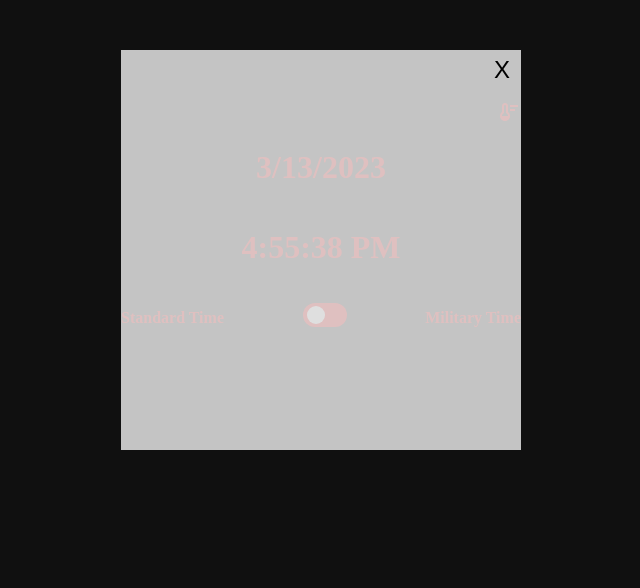
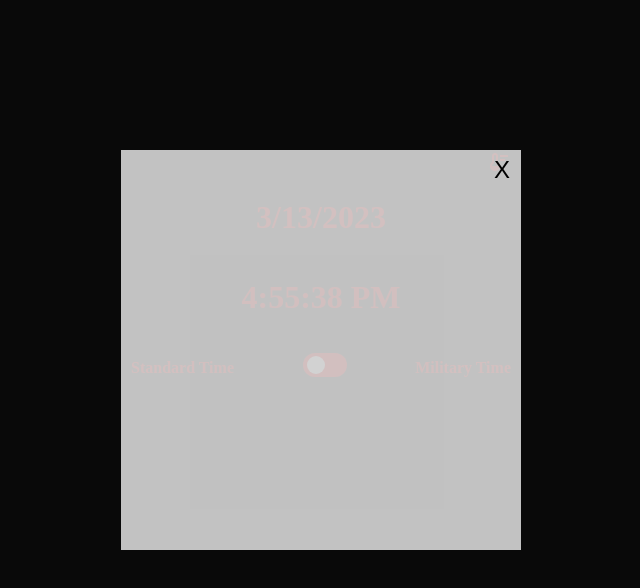
Before and after one commit to pabi26/Digital-Clock, a plain HTML site: page index.html in a window 1280 px wide. Both pictures are taken after a click on the icon "thermostat". Shown: the whole page, without its empty margins (319-959 px from the left). Drawn offline with nearby package versions, Linux system fonts and the light colour scheme; no server answers.

Commit message:
final touches'

```diff
--- a/index.js
+++ b/index.js
@@ -95,7 +95,7 @@ async function getWeather(city) {
       const info = document.getElementById("info");
       info.innerHTML = `
         <h1>Local Weather Forecast</h1>
-        <h3 id="location">${city}:</h3>
+        <h3 id="location">${city}</h3>
         <h3 id="temp">${temp}°C</h3>
         <h3 id="statement">The weather in ${city} is currently ${temp}°C with ${description}.</h3>
       `;
--- a/styles.css
+++ b/styles.css
@@ -17,13 +17,14 @@ span:hover{
   color: blue;
 }
 
+
 #weather-pop{
   position: fixed;
   top: 0;
   left: 0;
   width: 100%;
   height: 100%;
-  background-color: rgba(0, 0, 0, 0.5);
+  background-color: rgba(0, 0, 0, 0.705);
   text-align: right;
   display: none;
 }
@@ -32,7 +33,7 @@ span:hover{
   width: 400px;
   height: 400px;
   background-color: rgba(255, 255, 255, 0.753);
-  margin: 50px auto;
+  margin: 150px auto;
 }
 
 #info{
@@ -60,7 +61,7 @@ span:hover{
 }
 
 #clock{
-  padding-top: 100px;
+  padding: 150px 10px;
   display: flex;
   flex-direction: column;
   justify-content: center;
```
